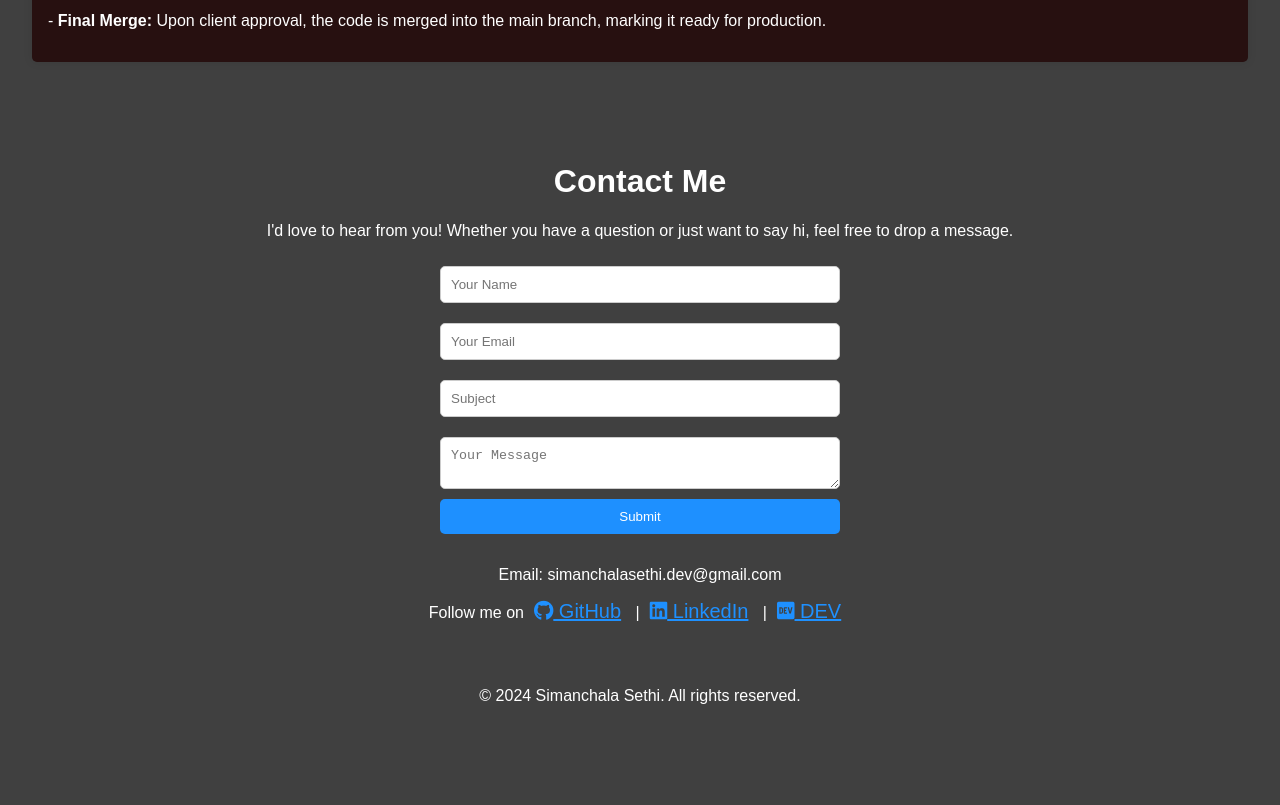
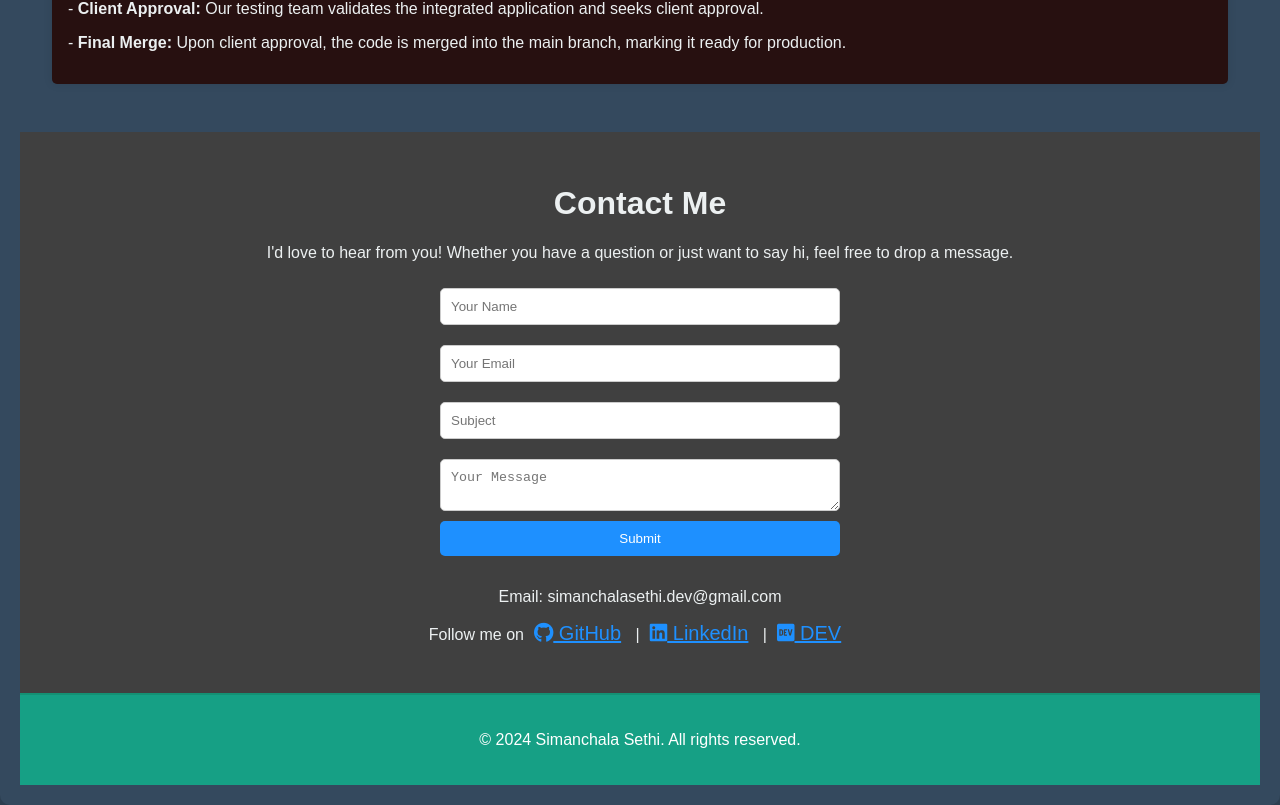
Before and after one commit to SimanchalaSethi/who-is-simanchala, a React (Create React App) app: page / in a window 1280 px wide. Shown: the part 2174-2979 px from the top of the page. Before the commit the page ends 2895 px from the top, so only its background shows below. Built offline with nearby package versions, Linux system fonts and the light colour scheme.

Commit message:
add some color

```diff
--- a/src/App.css
+++ b/src/App.css
@@ -1,11 +1,41 @@
 body {
     margin: 0;
     font-family: Arial, sans-serif;
-    background-color: #404040;
-    color: #ffffff;
+    background-color: #2c3e50;
+    color: #ecf0f1;
 }
 
 .App {
     text-align: center;
-    color: white;
+    color: #ecf0f1;
+    background-color: #34495e;
+    padding: 20px;
+    border-radius: 10px;
 }
+
+header {
+    background-color: #e74c3c;
+    color: #ffffff;
+    padding: 20px;
+    border-bottom: 2px solid #c0392b;
+}
+
+footer {
+    background-color: #16a085; /* Teal for the footer */
+    color: #ffffff;
+    padding: 20px;
+    border-top: 2px solid #149174; /* Slightly darker teal for a border */
+}
+
+button {
+    background-color: #f39c12; /* Bright orange for buttons */
+    color: #ffffff;
+    padding: 10px 20px;
+    border: none;
+    border-radius: 5px;
+    cursor: pointer;
+}
+
+button:hover {
+    background-color: #e67e22; /* Slightly darker orange on hover */
+}
```
